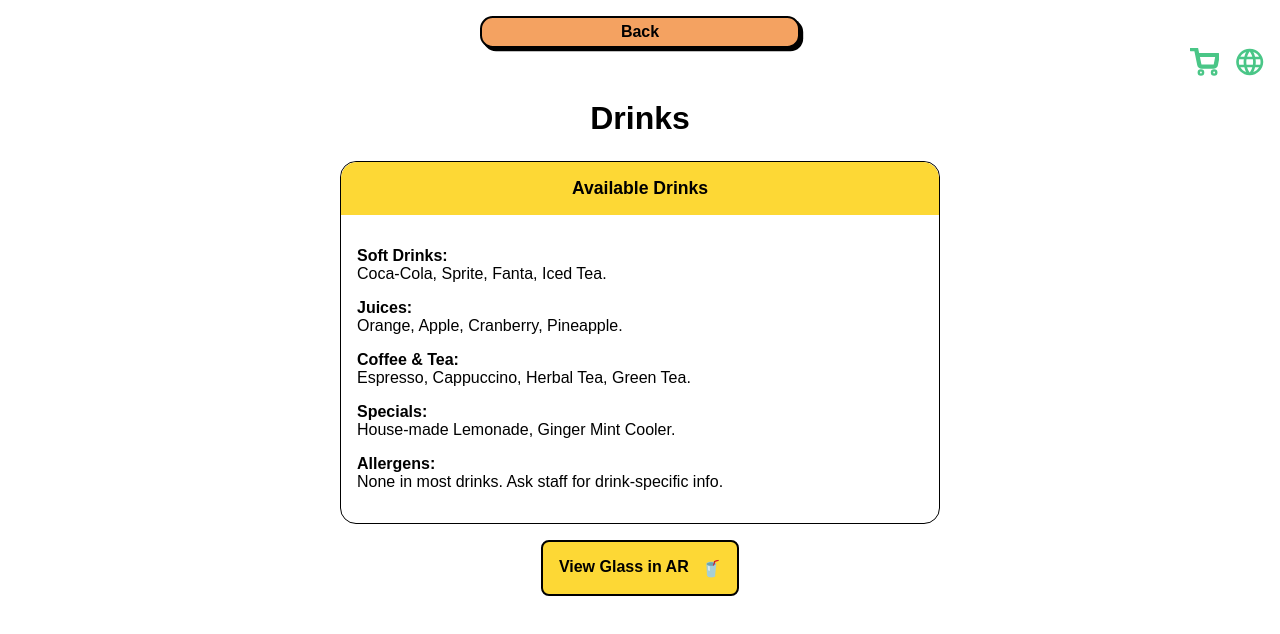
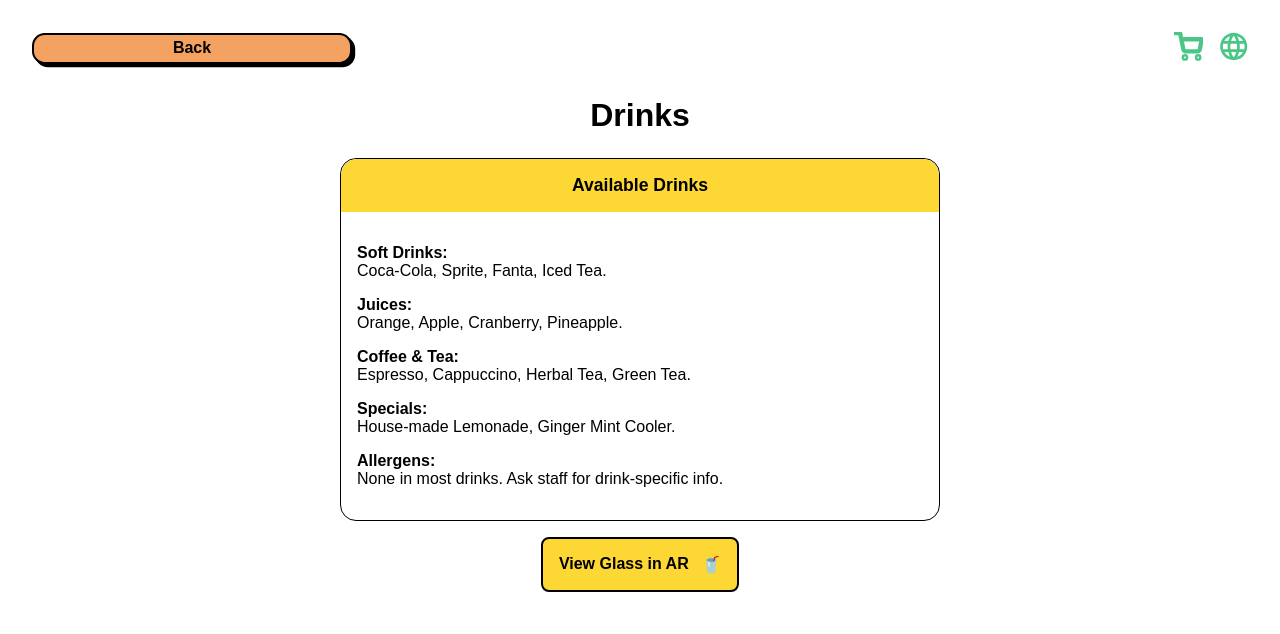
Before and after one commit to samuellukaswidmer/HCI-application, a plain HTML site: page pages/drinks.html in a window 1280 px wide. Drawn offline with Linux system fonts and the light colour scheme.

Commit message:
fix back button

```diff
--- a/assets/styles/styles.css
+++ b/assets/styles/styles.css
@@ -245,6 +245,13 @@ h1 {
     justify-content: space-between;
     align-items: center;
     padding: 1rem 1rem 0.5rem;
+    width: 100%;
+    box-sizing: border-box;
   }
 
+  .back-button {
+    margin: 0; /* remove auto-centering */
+  }
+
+
 }
--- a/pages/drinks.html
+++ b/pages/drinks.html
@@ -7,11 +7,24 @@
   <link rel="stylesheet" href="../assets/styles/styles.css" />
 </head>
 <body>
+<div class="header-bar">
   <button class="back-button" onclick="history.back()">Back</button>
+
   <div class="icons">
     <img src="../assets/images/shopping-cart.svg" class="icon" alt="Cart" />
-    <img src="../assets/images/language-symbol.svg" class="icon" alt="Language" />
+    <div class="language-dropdown">
+      <button class="language-button" onclick="toggleLanguageSelect()">
+        <img src="../assets/images/language-symbol.svg" alt="Language" class="icon" />
+      </button>
+      <select id="language-select" onchange="changeLanguage(this.value)" class="hidden">
+        <option value="en">English</option>
+        <option value="de">Deutsch</option>
+        <option value="it">Italiano</option>
+        <option value="fr">Français</option>
+      </select>
+    </div>
   </div>
+</div>
 </div>
 
 <h1>Drinks</h1>
```
Also changed, not shown: pages/caesar-salad.html (+14 -1 lines), pages/menu.html (+1 -0 lines), pages/risotto.html (+14 -1 lines), pages/shrimp.html (+14 -1 lines), pages/spaghetti.html (+14 -1 lines), pages/wine.html (+14 -1 lines).
